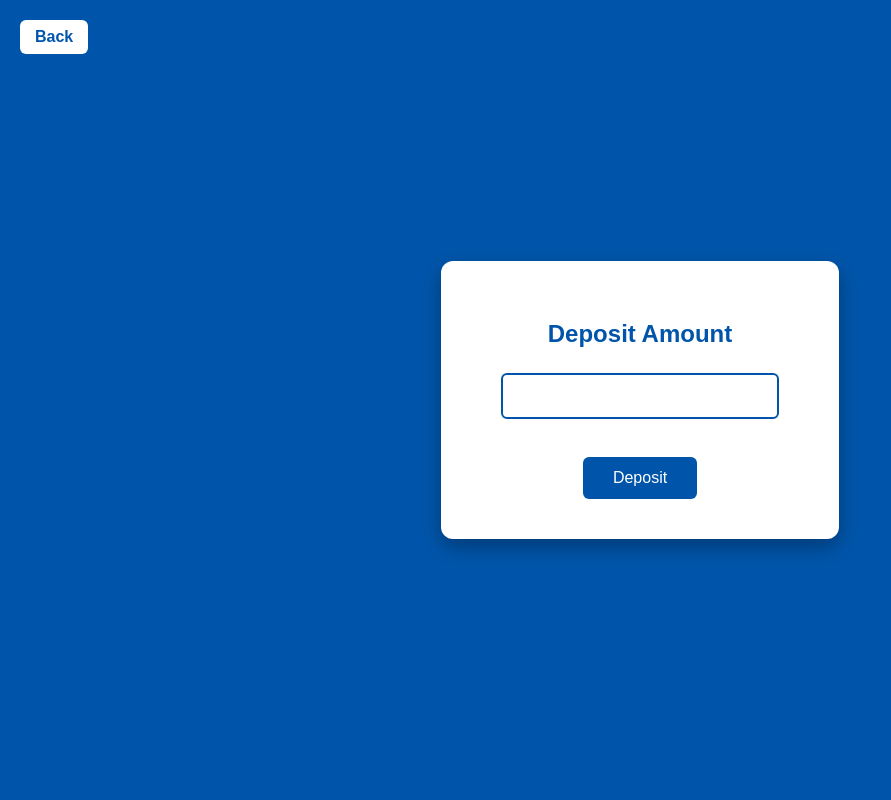
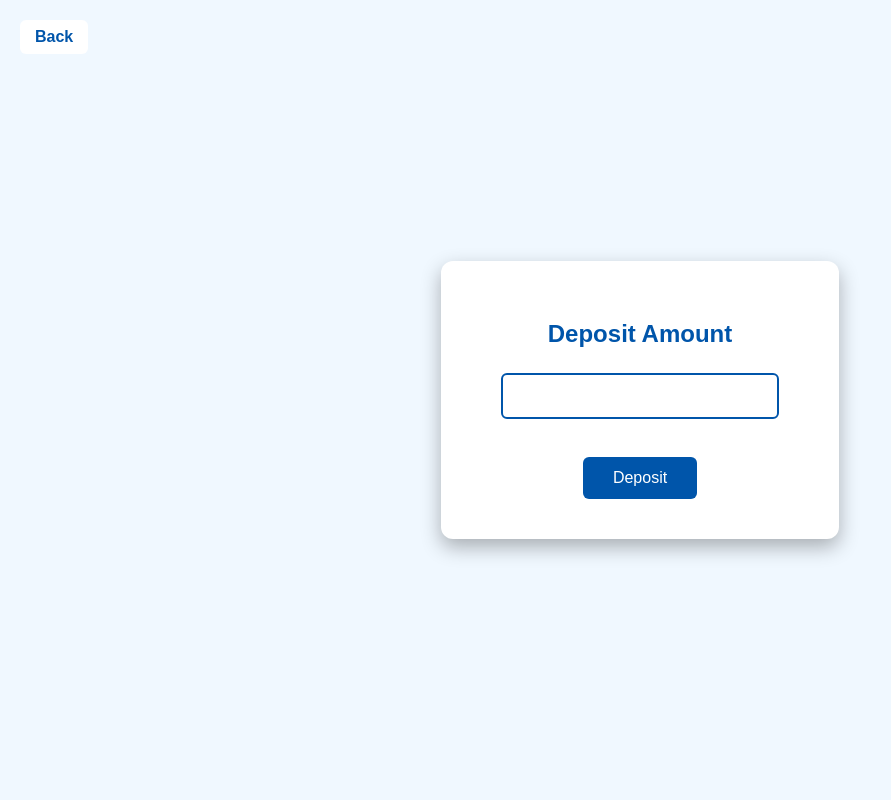
Before and after one commit to chandrikababji/ATM-Project-Flask, a Flask app: template api/templates/deposit.html in a window 1280 px wide. Shown: the whole page, without its empty margins (0-891 px from the left). Run offline with Flask 3, Linux system fonts and the light colour scheme; the template is opened without the code that fills it, so the values that code supplies are empty.

Commit message:
edited color bg

```diff
--- a/api/static/deposit.css
+++ b/api/static/deposit.css
@@ -3,7 +3,7 @@ body {
     margin: 0;
     padding: 0;
     font-family: Arial, sans-serif;
-    background-color: #0055aa;
+    background-color: #f0f8ff;;
     display: flex;
     justify-content: center;
     align-items: center;
```
